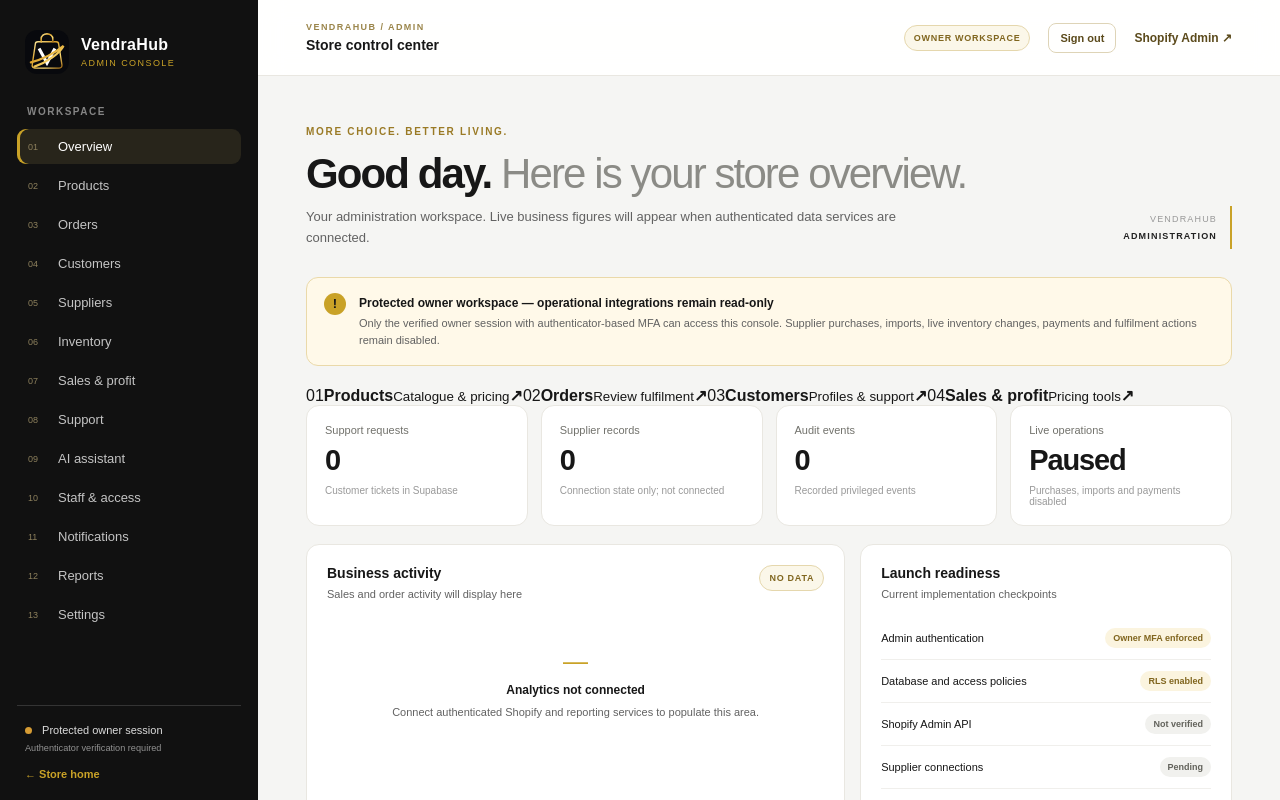
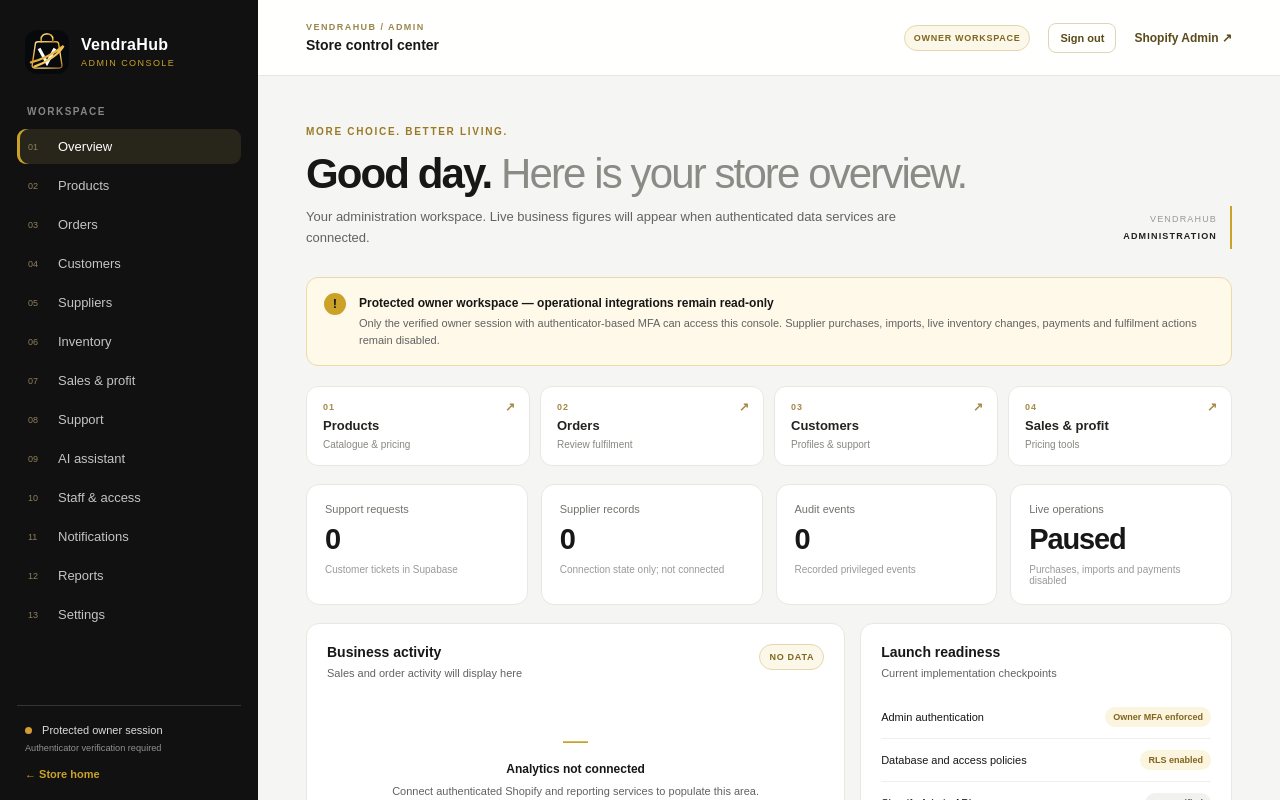
Before and after one commit to Vendrahub-1/VendraHub, a Next.js app: page /admin in a window 1280 px wide. Shown: the top 800 px of the page. Built offline with nearby package versions, Linux system fonts and the light colour scheme; no server answers; the database is empty.

Commit message:
Style admin dashboard quick navigation

```diff
--- a/app/globals.css
+++ b/app/globals.css
@@ -567,3 +567,15 @@ p { margin: 0; line-height: 1.6; color: #626262; }
 @media(max-width:650px){.vh-home-header,.vh-store-header{min-height:72px;align-items:flex-start;flex-direction:column;justify-content:center;gap:12px;padding:14px 0}.vh-home-header nav,.vh-store-header nav{width:100%;justify-content:space-between;gap:10px;font-size:11px}.vh-home-hero,.vh-store-hero{grid-template-columns:1fr;padding:48px 0}.vh-hero-copy h1{font-size:66px}.vh-hero-art{min-height:310px}.vh-pathways{grid-template-columns:1fr;padding-bottom:40px}.vh-pathway{min-height:220px}.vh-home-footer,.vh-store-footer{flex-wrap:wrap}.vh-store-hero-art{min-height:210px}.vh-collection-heading{align-items:flex-start;flex-direction:column}.vh-search{width:100%}.vh-product-grid{grid-template-columns:repeat(2,minmax(0,1fr));gap:10px}.vh-product-info{padding:11px}.vh-product-info h3{font-size:12px}.vh-store{padding:0 13px}}
 @media(max-width:380px){.vh-product-grid{grid-template-columns:1fr}.vh-hero-copy h1{font-size:56px}}
 @media(prefers-reduced-motion:reduce){.vh-home *,.vh-store *{scroll-behavior:auto!important;transition-duration:.01ms!important}}
+
+/* Admin dashboard quick navigation */
+.admin-quick-actions{display:grid;grid-template-columns:repeat(4,minmax(0,1fr));gap:10px;margin:0 0 18px}
+.admin-quick-actions a{position:relative;display:grid;gap:6px;min-width:0;padding:15px 16px;background:#fff;border:1px solid #e9e7e1;border-radius:12px;transition:border-color .16s ease,transform .16s ease,box-shadow .16s ease}
+.admin-quick-actions a:hover{transform:translateY(-2px);border-color:#c9a227;box-shadow:0 8px 20px rgba(24,22,15,.06)}
+.admin-quick-actions a>span{color:#a58a48;font-size:9px;letter-spacing:.12em;font-weight:800}
+.admin-quick-actions a strong{font-size:13px;color:#24231f}
+.admin-quick-actions a small{font-size:10px;color:#89877f}
+.admin-quick-actions a>b{position:absolute;right:14px;top:13px;color:#a58a48;font-size:12px}
+.admin-quick-actions a:focus-visible{outline:3px solid rgba(177,139,32,.45);outline-offset:3px}
+@media(max-width:760px){.admin-quick-actions{grid-template-columns:repeat(2,minmax(0,1fr));gap:8px}.admin-quick-actions a{padding:13px}}
+@media(max-width:380px){.admin-quick-actions{grid-template-columns:1fr 1fr}.admin-quick-actions a strong{font-size:12px}}
```
